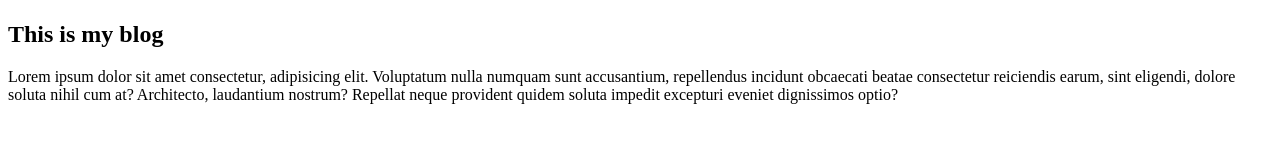
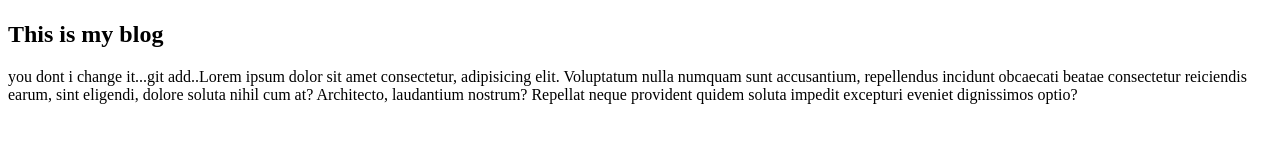
Before and after one commit to ajhridoy/my-second-repo, a plain HTML site: page index.html in a window 1280 px wide. Shown: the part 321-464 px from the top of the page. Drawn offline with Linux system fonts and the light colour scheme.

Commit message:
another change

```diff
--- a/index.html
+++ b/index.html
@@ -13,6 +13,6 @@
     <img src="amit.JPG" alt="" height="200" width="40%">
     <img src="aj.JPG" alt="" height="200" width="40%">
     <h2>This is my blog</h2>
-    <p>Lorem ipsum dolor sit amet consectetur, adipisicing elit. Voluptatum nulla numquam sunt accusantium, repellendus incidunt obcaecati beatae consectetur reiciendis earum, sint eligendi, dolore soluta nihil cum at? Architecto, laudantium nostrum? Repellat neque provident quidem soluta impedit excepturi eveniet dignissimos optio?</p>
+    <p>you dont i change it...git add..Lorem ipsum dolor sit amet consectetur, adipisicing elit. Voluptatum nulla numquam sunt accusantium, repellendus incidunt obcaecati beatae consectetur reiciendis earum, sint eligendi, dolore soluta nihil cum at? Architecto, laudantium nostrum? Repellat neque provident quidem soluta impedit excepturi eveniet dignissimos optio?</p>
 </body>
 </html>
```
